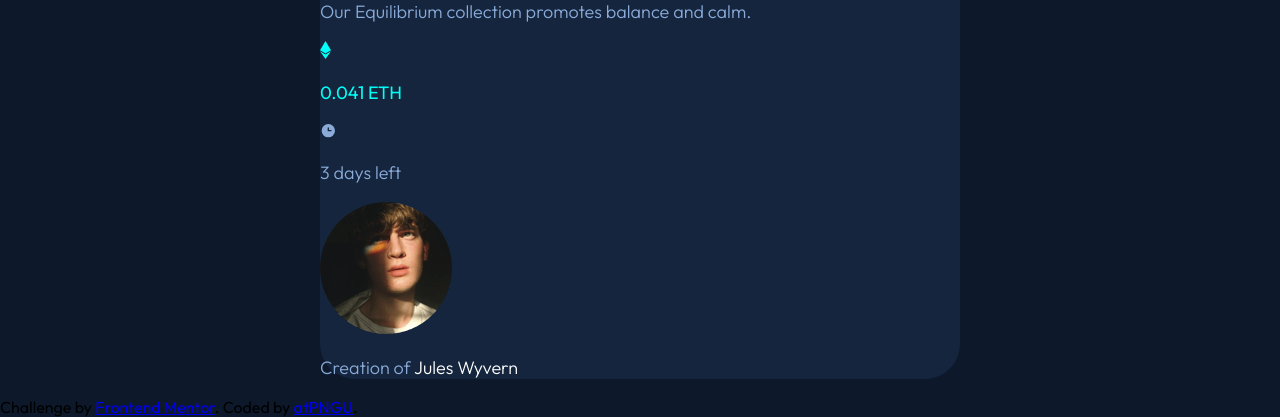
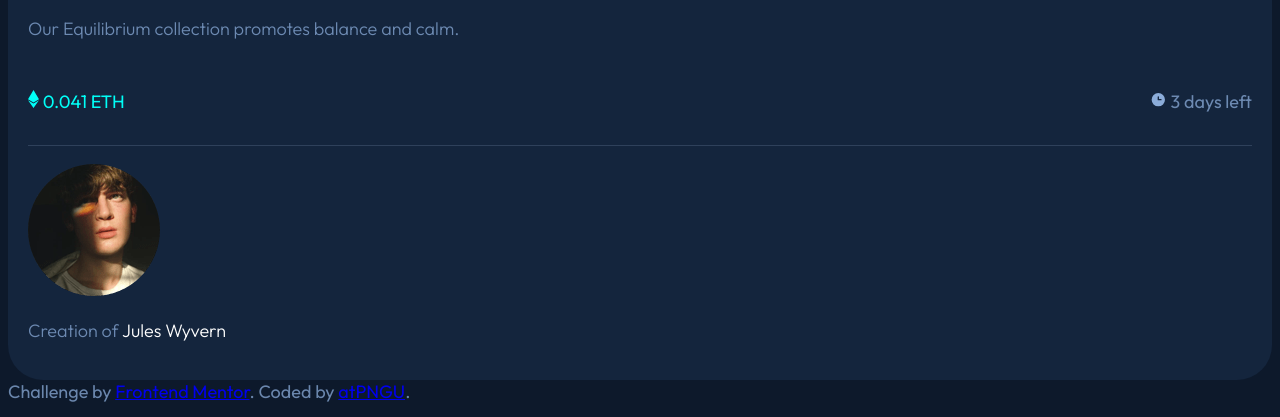
Before and after one commit to atPNGU/frontendmentor_NFT_preview_card_component, a plain HTML site: page index.html in a window 1280 px wide. Shown: the part 711-1128 px from the top of the page. Drawn offline with Linux system fonts and the light colour scheme.

Commit message:
variables and import scss

```diff
--- /dev/null
+++ b/app/scss/_globals.scss
@@ -0,0 +1,77 @@
+html { //default
+    margin: 0;
+    padding: 0;
+    font-size: 100%;
+    box-sizing: border-box;
+  }
+
+*, *::before, *::after{
+    box-sizing: inherit;
+}
+
+body {
+    font-family: 'Outfit', sans-serif;
+    font-size: 18px;
+    background-color: $mainBG_darkBlue;
+    //color: hsl(0, 0%, 100%, 65%);
+    color: $softBlue
+}
+
+// Card
+#card {
+    background-color: $cardBG_darkBlue;
+    padding: 1.25rem;
+    border-radius: 35px;
+}
+
+// Images
+img {
+    max-width: 100%; //removes horizontal scroll bar
+}
+
+#cube {
+    border-radius: 15px;
+}
+
+
+/*
+#avatar {
+    weiße outline und kleiner
+}
+*/
+
+// Headings
+h1 {
+    color: white;
+    font-weight: 600;
+    margin: 1rem 0.5rem 0.5rem 0;
+}
+
+// content
+p {
+    font-weight: 300;
+}
+
+#ethereum {
+    color: $cyan;
+    font-weight: 400;
+
+}
+
+#timer {
+    font-weight: 400;
+}
+
+ul {
+    list-style-type: none;
+    display: flex;
+    align-items: center;
+    justify-content: space-between;
+    padding: 2rem 0;
+    border-bottom: 1px solid $line_darkBlue;
+}
+
+// Anchor
+#author {
+    color: white;
+}
--- /dev/null
+++ b/app/scss/_variables.scss
@@ -0,0 +1,6 @@
+// Colors
+$softBlue: hsl(215, 51%, 70%, 75%);
+$cyan: hsl(178, 100%, 50%);
+$mainBG_darkBlue: hsl(217, 54%, 11%);
+$cardBG_darkBlue: hsl(216, 50%, 16%);
+$line_darkBlue: hsl(215, 32%, 27%);
--- a/app/scss/style.scss
+++ b/app/scss/style.scss
@@ -1,62 +1,2 @@
-// Global
-html {
-    font-size: 100%;
-    box-sizing: border-box;
-  }
-
-*, *::before, *::after{
-    box-sizing: inherit;
-}
-
-body {
-    margin: 0;
-    padding: 0;
-    font-family: 'Outfit', sans-serif;
-    background-color: hsl(217, 54%, 11%);
-}
-
-// Card
-#card {
-    display: block;
-    margin-left: auto;
-    margin-right: auto;
-    width: 50%;
-    background-color: hsl(216, 50%, 16%);
-    border-radius: 35px;
-}
-
-// Images
-#cube {
-    border-radius: 15px;
-}
-
-
-/*
-#avatar {
-    weiße outline und kleiner
-}
-*/
-
-// Headings
-h1 {
-    color: white;
-    font-weight: 600;
-}
-
-// Paragraphs
-p {
-    color: hsl(215, 51%, 70%);
-    font-size: 18px;
-    font-weight: 300;
-}
-
-#ethereum {
-    color: hsl(178, 100%, 50%);
-    font-weight: 400;
-
-}
-
-// Anchor
-#author {
-    color: white;
-}
+@import "variables";
+@import "globals";
--- a/index.html
+++ b/index.html
@@ -13,14 +13,21 @@
 <body>
   <div id="card">
     <img id="cube" src="/images/image-equilibrium.jpg" alt="equilibrium cube">
-    <h1>Equilibrium #3429</h1>
-    <p>Our Equilibrium collection promotes balance and calm.</p>
-    <img src="/images/icon-ethereum.svg" alt="ethereum">
-    <p id="ethereum">0.041 ETH</p>
-    <img src="/images/icon-clock.svg" alt="clock">
-    <p id="timer">3 days left</p>
-    <img id="avatar" src="/images/image-avatar.png" alt="avatar">
-    <p>Creation of <a id="author">Jules Wyvern</a></p>
+    <article id="description">
+      <h1>Equilibrium #3429</h1>
+      <p>Our Equilibrium collection promotes balance and calm.</p>
+
+      <ul>
+        <li id="ethereum"><img src="/images/icon-ethereum.svg"> 0.041 ETH</li>
+        <li id="timer"><img src="/images/icon-clock.svg"> 3 days left</li>
+      </ul>
+
+      <article>
+        <img src="/images/image-avatar.png" alt="avatar">
+        <p>Creation of <a id="author">Jules Wyvern</a></p>
+      </article>
+
+    </article>
   </div>
   <footer>
     Challenge by <a href="https://www.frontendmentor.io?ref=challenge" target="_blank">Frontend Mentor</a>.
```
Also changed, not shown: app/scss/style.css, 1 other file.
